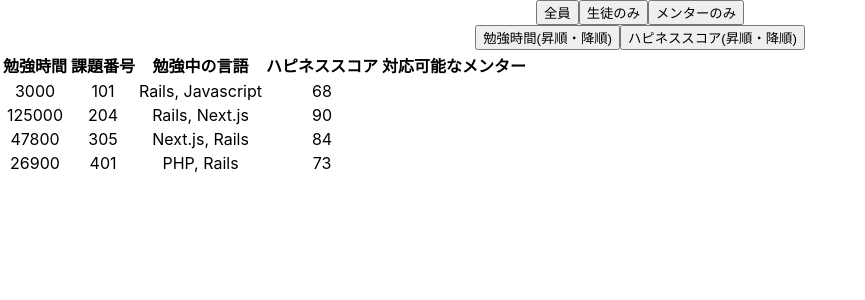
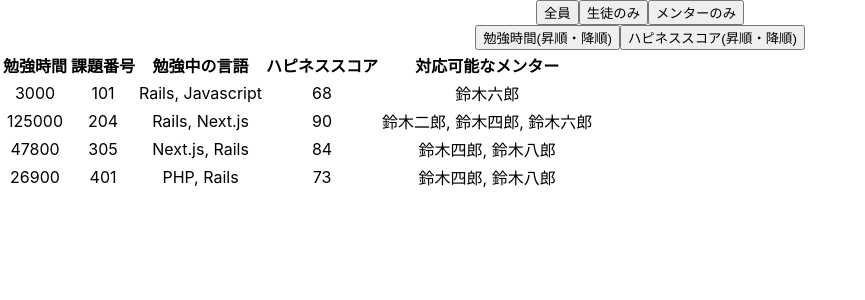
Before and after one commit to Syota622/ts-practice, a React (Create React App) app: page / in a window 1280 px wide. Both pictures are taken after a click on the button "生徒のみ". Shown: the top 300 px of the page, without its empty margins (0-865 px from the left). Built offline with nearby package versions, Linux system fonts and the light colour scheme.

Commit message:
getMentorsForMentorを追加

```diff
--- a/src/components/StudentTable.tsx
+++ b/src/components/StudentTable.tsx
@@ -15,6 +15,10 @@ interface User {
   taskCode?: number;
   studyLangs?: string[];
   score?: number;
+  experienceDays?: number;
+  useLangs?: string[];
+  availableStartCode?: number;
+  availableEndCode?: number;
 }
 
 interface StudentTableProps {
@@ -22,6 +26,7 @@ interface StudentTableProps {
 }
 
 const StudentTable: React.FC<StudentTableProps> = ({ users }) => {
+
   // 勉強時間かハピネススコアでソートする
   // studyMinutes: 勉強時間、score: ハピネススコア
   const [sortConfig, setSortConfig] = useState<{ key: 'studyMinutes' | 'score'; direction: 'ascending' | 'descending' } | null>(null);
@@ -47,6 +52,17 @@ const StudentTable: React.FC<StudentTableProps> = ({ users }) => {
     setSortConfig({ key, direction });
   };
 
+  // 課題番号が、担当範囲に含まれているメンターの名前を表示
+  const getMentorsForMentor = (student: User) => {
+    return users.filter(mentor =>
+      mentor.role === 'mentor' &&
+      mentor.availableStartCode !== undefined && // availableStartCodeがundefinedでないことを確認
+      mentor.availableEndCode !== undefined && // availableEndCodeがundefinedでないことを確認
+      mentor.availableStartCode <= student.taskCode! &&
+      mentor.availableEndCode >= student.taskCode!
+    ).map(mentor => mentor.name).join(", ");
+  };
+
   return (
     <div>
       <div>
@@ -70,7 +86,7 @@ const StudentTable: React.FC<StudentTableProps> = ({ users }) => {
               <td>{student.taskCode}</td>
               <td>{student.studyLangs?.join(", ")}</td>
               <td>{student.score}</td>
-              <td>{/* 対応可能なメンター */}</td>
+              <td>{getMentorsForMentor(student)}</td>
             </tr>
           ))}
         </tbody>
```
